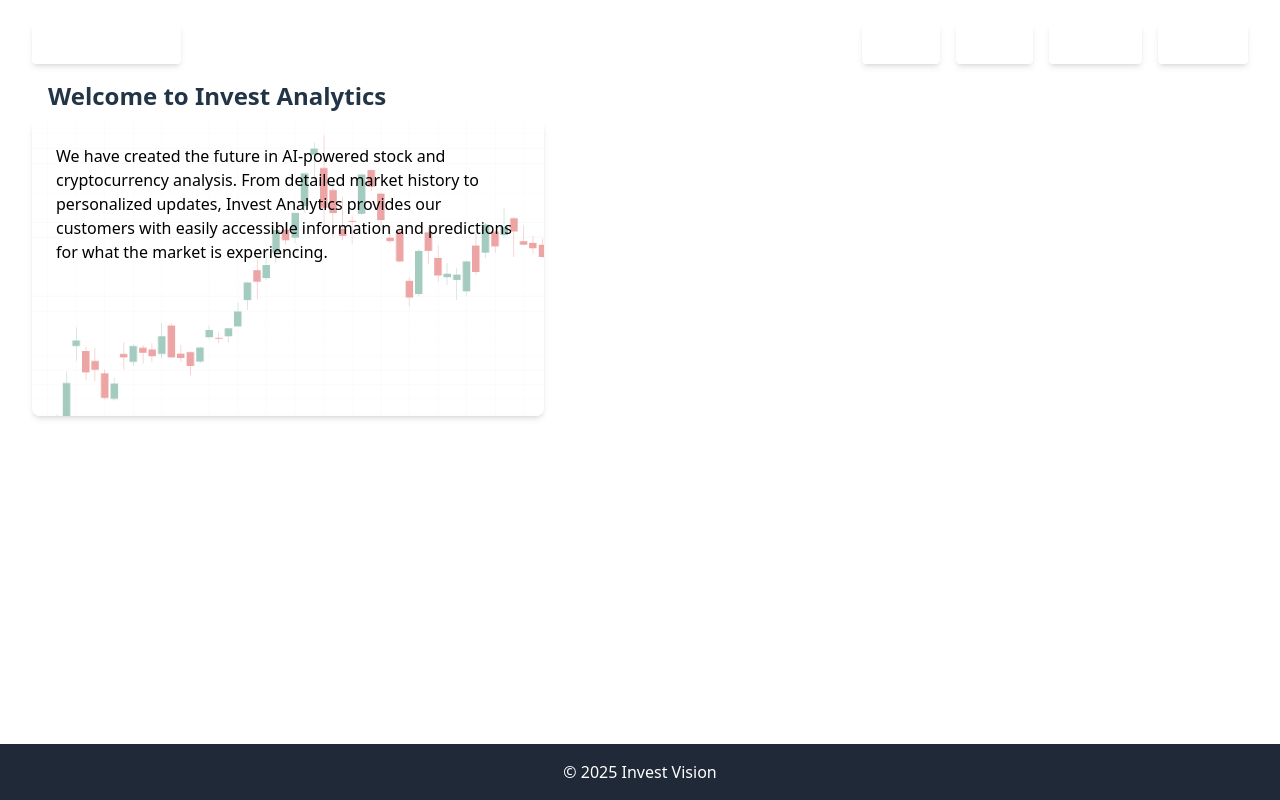
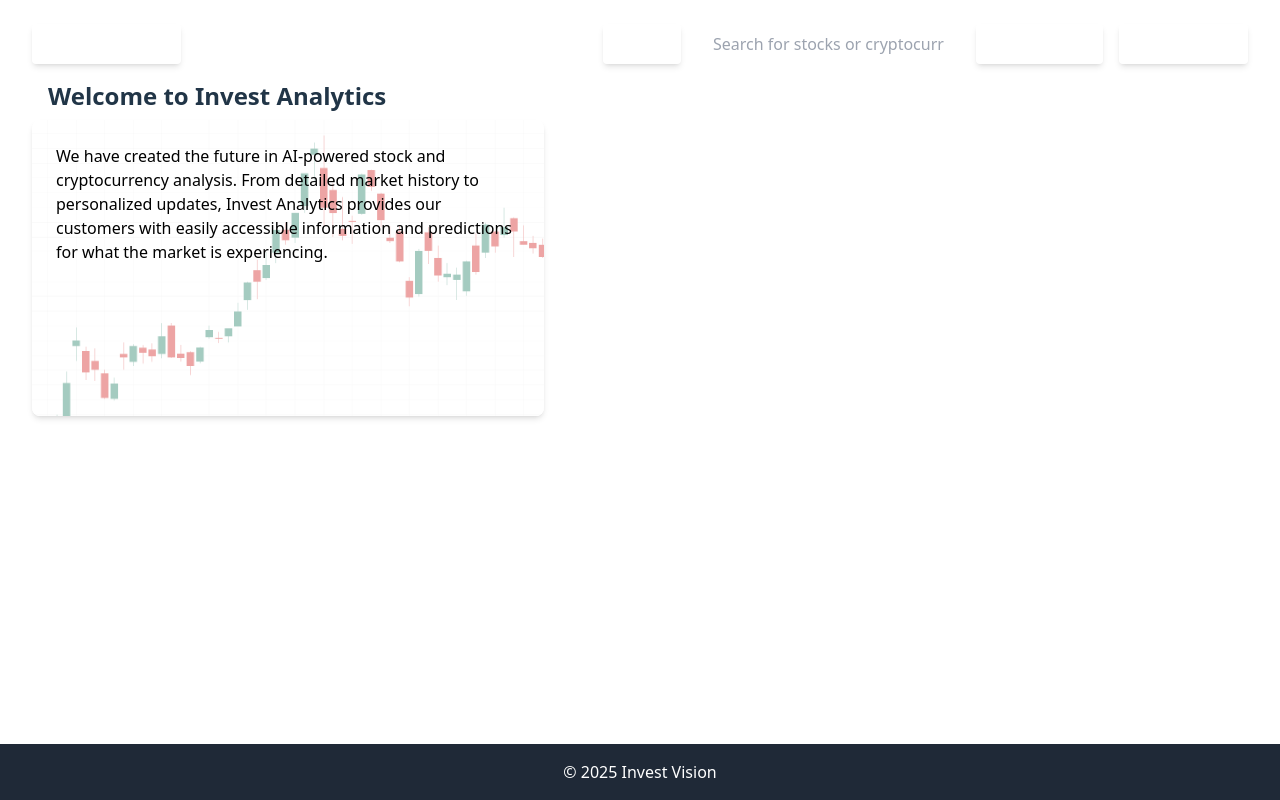
Before and after one commit to TylerNL/InvestAnalytics, a React (Vite) app: page / in a window 1280 px wide. Shown: the top 800 px of the page. Built offline with nearby package versions, Linux system fonts and the light colour scheme.

Commit message:
added search button + suggestions - should be 'popular searches'

```diff
--- a/package.json
+++ b/package.json
@@ -10,6 +10,7 @@
     "preview": "vite preview"
   },
   "dependencies": {
+    "lucide-react": "^0.525.0",
     "react": "^19.1.0",
     "react-dom": "^19.1.0"
   },
--- a/src/Header.tsx
+++ b/src/Header.tsx
@@ -1,20 +1,50 @@
+import { useState } from "react";
 
+const Header = () => {
+    const tickers = ['Apple (AAPL)', 'Google (GOOGL)', 'Amazon (AMZN)', 'Bitcoin (BTC)', 'Tesla (TSLA)'];
 
+    const [tickersData] = useState(tickers);
+    const [searchTerm, setSearchTerm] = useState("");
+    const [inputFocus, setInputFocus] = useState(false);
 
-function Header() {
+    const handleInputChange = (e) => {
+        setSearchTerm(e.target.value);
+    }
+
+    const tickersDataFiltered = tickersData.filter((tickers) =>
+        tickers.toLocaleLowerCase().includes(searchTerm.toLowerCase())
+    );
+
     return (
         <nav className="fixed top-6 right-8 flex space-x-4 z-50">
             <a href="/">
                 <button className="relative text-base text-md font-medium transition-all duration-300 px-4 py-2 rounded bg-[var(--accent-gold)] text-white hover:bg-yellow-500 focus:outline-none focus:ring-2 focus:ring-yellow-400 shadow-md">Home</button>
             </a>
-            <a href="/about">
-                <button className="relative text-base text-md font-medium transition-all duration-300 px-4 py-2 rounded bg-[var(--accent-gold)] text-white hover:bg-yellow-500 focus:outline-none focus:ring-2 focus:ring-yellow-400 shadow-md">About</button>
+            <div className="relative">
+                <input className="relative rounded text-base text-md font-medium px-4 py-2 transition-all" type="text" placeholder="Search for stocks or cryptocurrencies"
+                onChange={handleInputChange}
+                onFocus={()=> setInputFocus(true)}
+                onBlur={() => setTimeout(() => setInputFocus(false), 150)}
+                />
+                {inputFocus && (
+                    <div className="absolute left-0 mt-2 bg-black shadow-lg rounded w-full z-50 p-2">
+                        {tickersDataFiltered.length > 0 ? (
+                            tickersDataFiltered.map((ticker) => (
+                                <p key={ticker} className="cursor-pointer hover:bg-yellow-500 px-2 py-1 rounded">
+                                    {ticker}
+                                </p>
+                            ))
+                        ) : (
+                            <p className="text-white px-2 py-1">No results</p>
+                        )}
+                    </div>
+                )}
+            </div>
+            <a href="/Watchlist">
+                <button className="relative text-base text-md font-medium transition-all duration-300 px-4 py-2 rounded bg-[var(--accent-gold)] text-white hover:bg-yellow-500 focus:outline-none focus:ring-2 focus:ring-yellow-400 shadow-md">My Watchlist</button>
             </a>
-            <a href="/services">
-                <button className="relative text-base text-md font-medium transition-all duration-300 px-4 py-2 rounded bg-[var(--accent-gold)] text-white hover:bg-yellow-500 focus:outline-none focus:ring-2 focus:ring-yellow-400 shadow-md">Services</button>
-            </a>
-            <a href="/contact">
-                <button className="relative text-base text-md font-medium transition-all duration-300 px-4 py-2 rounded bg-[var(--accent-gold)] text-white hover:bg-yellow-500 focus:outline-none focus:ring-2 focus:ring-yellow-400 shadow-md">Contact</button>
+            <a href="/News">
+                <button className="relative text-base text-md font-medium transition-all duration-300 px-4 py-2 rounded bg-[var(--accent-gold)] text-white hover:bg-yellow-500 focus:outline-none focus:ring-2 focus:ring-yellow-400 shadow-md">Recent News</button>
             </a>
         </nav>
     );
```
Also changed, not shown: 1 other file (tests, documents, lock files or other folders).
